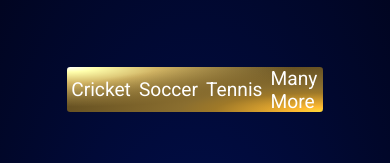
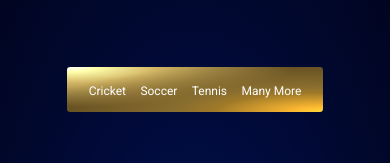
Before and after one commit to spinfinity/spProject, a React (Create React App) app: page / in a window 390 px wide. Shown: the top 163 px of the page. Built offline with nearby package versions, Linux system fonts and the light colour scheme.

Commit message:
removed border and changed font size sm_nav new3

```diff
--- a/src/app.module.css
+++ b/src/app.module.css
@@ -2154,7 +2154,10 @@ a:hover{
   }
 
   nav ul li{
-    margin: 0 0.25rem;
+    margin: 0 0.45rem;
+  }
+  nav ul li a{
+    font-size: 0.75rem;
   }
 
   .left_head{
```
